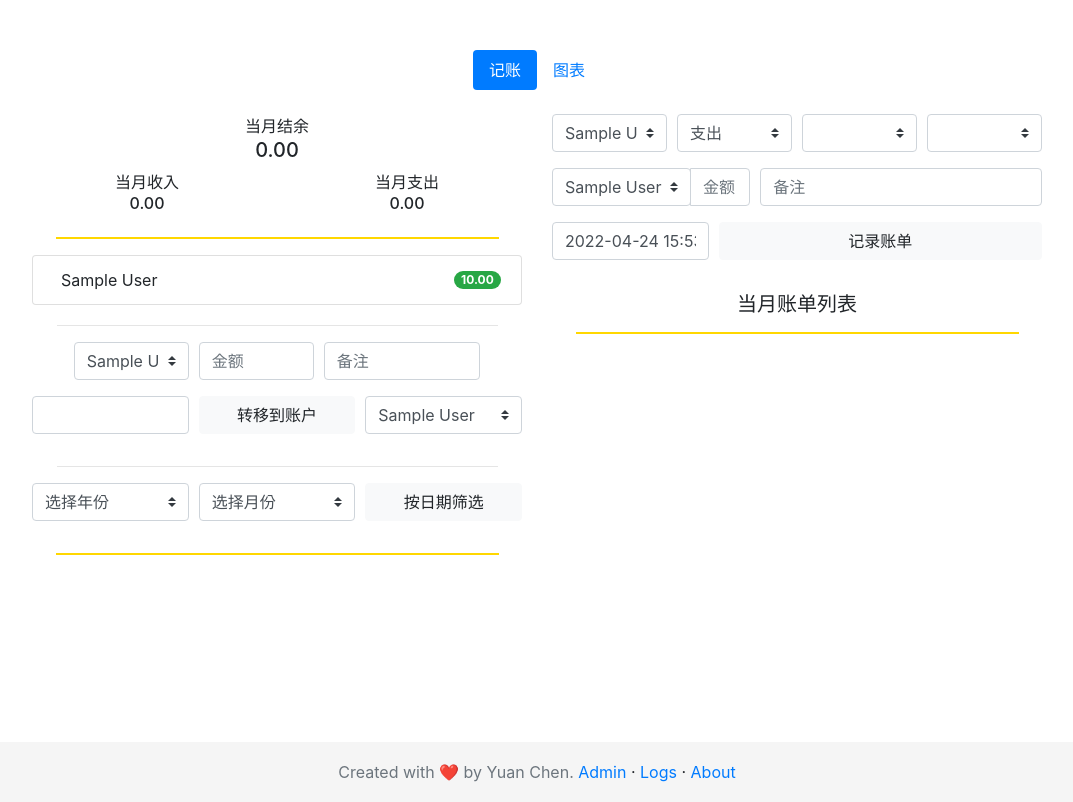
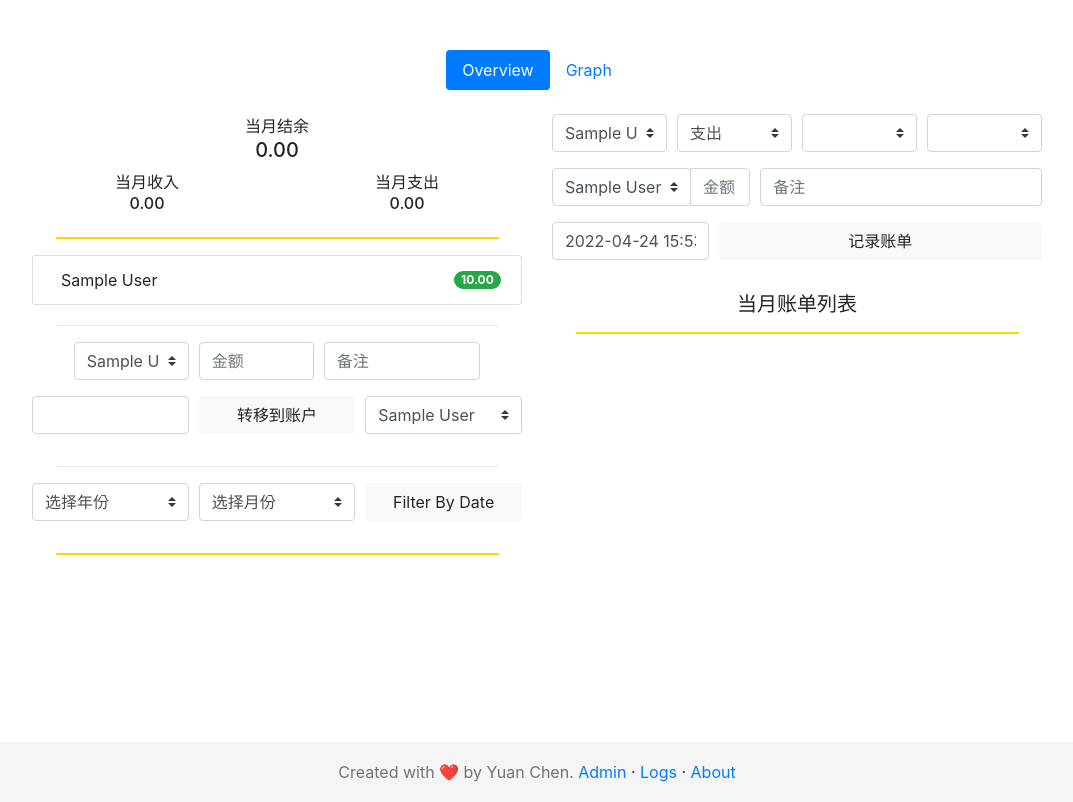
Before and after one commit to chenyuan99/daily-accounting, a Django app: page / in a window 1280 px wide. Shown: the part 56-858 px from the top of the page, without its empty margins (103-1176 px from the left). Run offline with Django 3.2, Linux system fonts and the light colour scheme; a user stored in the database is signed in; tables that the repository leaves empty hold one stand-in row (values such as "Sample post"); lists and menus that the app fills with data are empty; some libraries are stand-ins or nearby versions.

Commit message:
change language

```diff
--- a/templates/accounting/index.html
+++ b/templates/accounting/index.html
@@ -102,13 +102,13 @@
                         </a>
 
                         <div class="dropdown-menu" aria-labelledby="dropdownMenuLink">
-                          <a class="dropdown-item" href="{% url 'logout' %}">登出</a></li>
+                          <a class="dropdown-item" href="{% url 'logout' %}">Logout</a></li>
                           <a class="dropdown-item" href="/pc/dashboard"> 记账</a>
-                          <a class="dropdown-item" href="#">账户</a>
+                          <a class="dropdown-item" href="#">Account</a>
                         </div>
                       </div>
                     {% else %}
-                    <li><a class="nav-link" href="{% url 'login' %}"><i class="bi-person-circle"></i>登录</a></li>
+                    <li><a class="nav-link" href="{% url 'login' %}"><i class="bi-person-circle"></i>Log in</a></li>
                     {% endif %}
                 </ul>
             </div>
@@ -118,10 +118,10 @@
     <div class="container" id="top-container">
         <ul class="nav nav-pills justify-content-center" role="tablist">
             <li class="nav-item">
-                <a class="nav-link active" data-toggle="tab" href="#home" id="home-nav">记账</a>
+                <a class="nav-link active" data-toggle="tab" href="#home" id="home-nav">Overview</a>
             </li>
             <li class="nav-item">
-                <a class="nav-link" data-toggle="tab" href="#charts" id="charts-nav">图表</a>
+                <a class="nav-link" data-toggle="tab" href="#charts" id="charts-nav">Graph</a>
             </li>
         </ul>
 
@@ -137,11 +137,11 @@
                         <div class="row">
                             <div class="col" align="center">
                                 <span>当月收入</span>
-                                <h6 id="month-income">{{ current_month_income }}(元)</h6>
+                                <h6 id="month-income">{{ current_month_income }}($)</h6>
                             </div>
                             <div class="col" align="center">
                                 <span>当月支出</span>
-                                <h6 id="month-expense">{{ current_month_expense }}(元)</h6>
+                                <h6 id="month-expense">{{ current_month_expense }}($)</h6>
                             </div>
                         </div>
                         <hr width="90%" class="main-separator" />
@@ -212,7 +212,7 @@
                             </div>
                             <div class="col-md-4 mb-3">
                                 <button id="show-custom-record" class="btn btn-light btn-block"
-                                    type="submit">按日期筛选</button>
+                                    type="submit">Filter By Date</button>
                             </div>
                         </div>
                         <hr width="90%" class="main-separator" />
@@ -283,8 +283,8 @@
                                     <div style="float: left;">{{ day }}</div>
                                     {% load filter_dict %}
                                     <div style="float: right;">
-                                        收入:{{ day_income_expense|get_dict_value:day|get_dict_value:'income' }} |
-                                        支出:{{day_income_expense|get_dict_value:day|get_dict_value:'expense' }}
+                                        Income:{{ day_income_expense|get_dict_value:day|get_dict_value:'income' }} |
+                                        Expenses:{{day_income_expense|get_dict_value:day|get_dict_value:'expense' }}
                                     </div>
                                 </div>
                                 <ul class="list-group list-group-flush">
```
